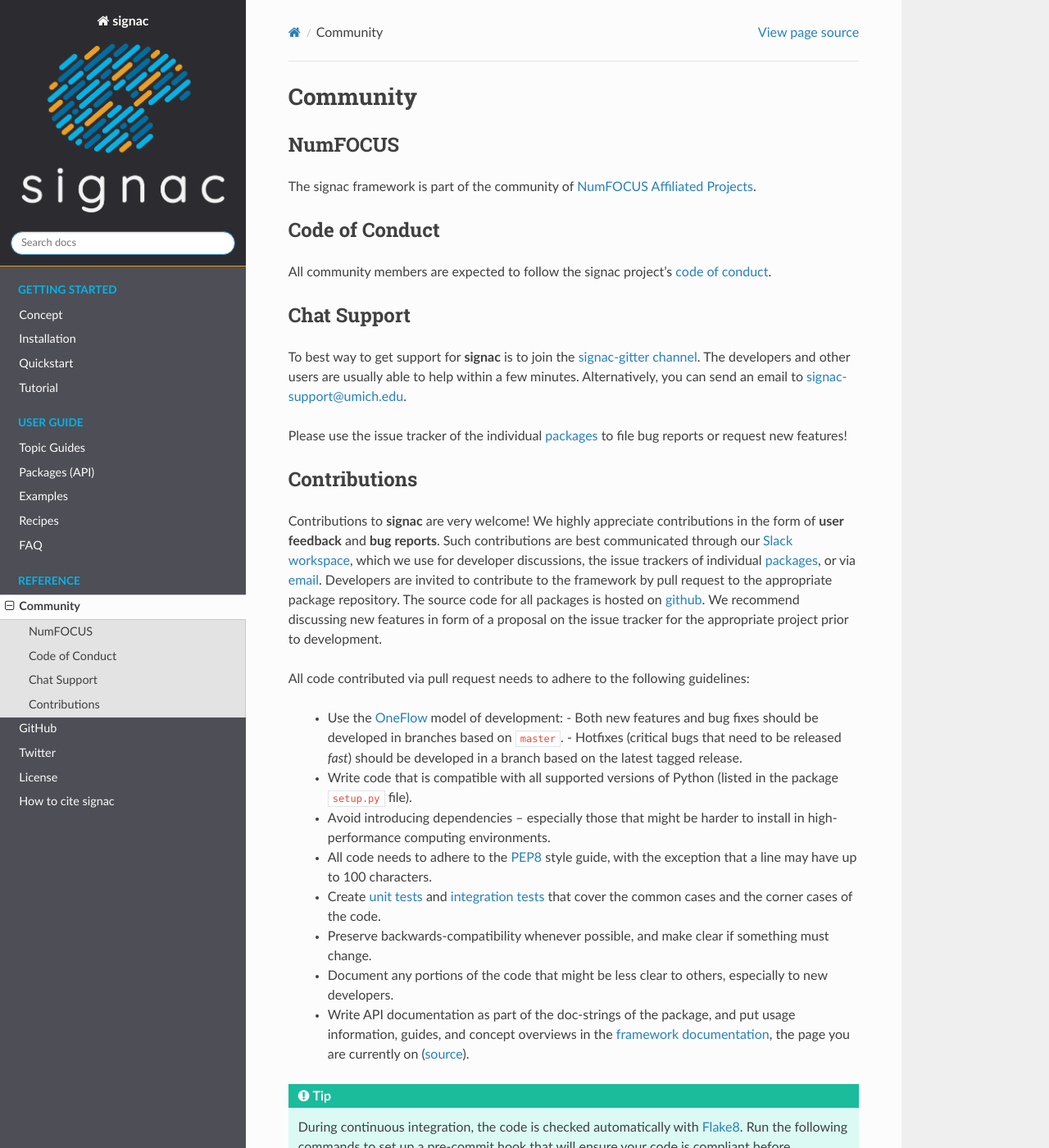
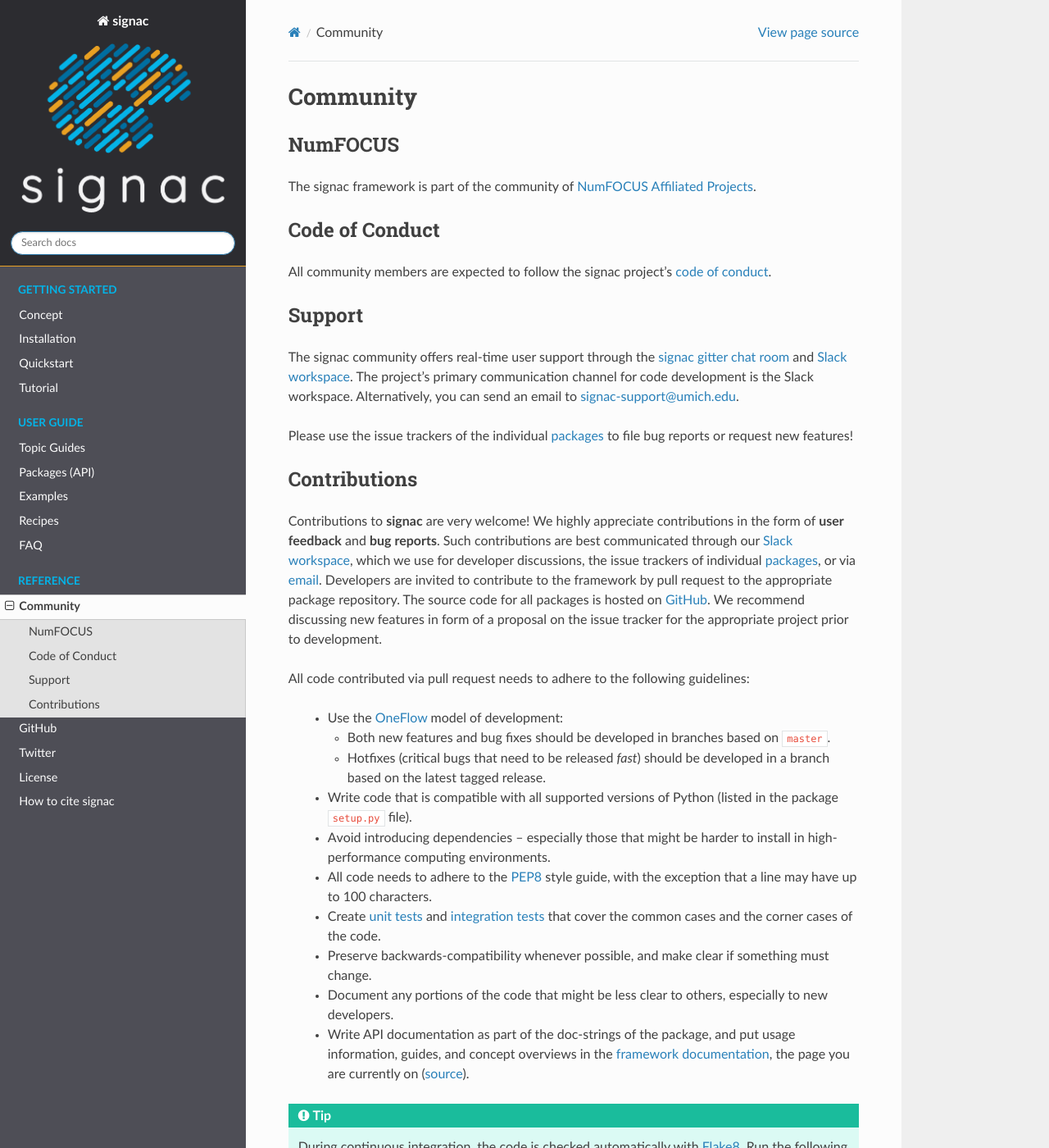
Before and after one commit to glotzerlab/signac-docs, a Sphinx documentation site: the page built from docs/source/community.rst, in a window 1280 px wide and 1400 px high. Shown: the whole window at 82% size. Built offline with Sphinx 7.4.7 and the Read the Docs theme 2.0.0, drawn with Linux system fonts in a browser that asks for light colours.

Commit message:
Revise Support content and fix links.

```diff
--- a/docs/source/community.rst
+++ b/docs/source/community.rst
@@ -16,14 +18,17 @@
 
 .. _support:
 
-Chat Support
-------------
+Support
+-------
 
-To best way to get support for **signac** is to join the `signac-gitter channel <https://gitter.im/signac/Lobby>`_.
-The developers and other users are usually able to help within a few minutes.
-Alternatively, you can send an email to signac-support@umich.edu.
+The signac community offers real-time user support through the `signac gitter chat room <https://gitter.im/signac/Lobby>`_ and `Slack workspace`_.
+The project's primary communication channel for code development is the Slack workspace.
+Alternatively, you can send an email to `signac-support@umich.edu <signac-support@umich.edu>`_.
 
-Please use the issue tracker of the individual :ref:`packages <package-overview>` to file bug reports or request new features!
+Please use the issue trackers of the individual :ref:`packages <package-overview>` to file bug reports or request new features!
+
+.. _gitter: https://gitter.im/signac/Lobby
+.. _Slack workspace: https://join.slack.com/t/signac/shared_invite/enQtNzk2MTUxNjU5ODkzLWM1NDFmMzRmMTA2MjFlN2ZiOTQ4MDBjNmIwMmM4YTgyZTQ1ODFkMGNhZTc5M2IwMmE1MWJiOTliN2Y2Y2M3ZDY
 
 .. _contribute:
 
@@ -32,16 +37,18 @@
 
 Contributions to **signac** are very welcome!
 We highly appreciate contributions in the form of **user feedback** and **bug reports**.
-Such contributions are best communicated through our `Slack workspace <https://join.slack.com/t/signac/shared_invite/enQtNzk2MTUxNjU5ODkzLWM1NDFmMzRmMTA2MjFlN2ZiOTQ4MDBjNmIwMmM4YTgyZTQ1ODFkMGNhZTc5M2IwMmE1MWJiOTliN2Y2Y2M3ZDY>`_, which we use for developer discussions, the issue trackers of individual :ref:`packages <package-overview>`, or via `email <mailto:signac-support@umichedu>`_.
+Such contributions are best communicated through our `Slack workspace`_, which we use for developer discussions, the issue trackers of individual :ref:`packages <package-overview>`, or via `email <signac-support@umich.edu>`_.
 Developers are invited to contribute to the framework by pull request to the appropriate package repository.
-The source code for all packages is hosted on `github`_.
+The source code for all packages is hosted on `GitHub`_.
 We recommend discussing new features in form of a proposal on the issue tracker for the appropriate project prior to development.
 
 All code contributed via pull request needs to adhere to the following guidelines:
 
-  * Use the OneFlow_ model of development:
+  * Use the `OneFlow`_ model of development:
+
     - Both new features and bug fixes should be developed in branches based on ``master``.
     - Hotfixes (critical bugs that need to be released *fast*) should be developed in a branch based on the latest tagged release.
+
   * Write code that is compatible with all supported versions of Python (listed in the package ``setup.py`` file).
   * Avoid introducing dependencies -- especially those that might be harder to install in high-performance computing environments.
   * All code needs to adhere to the PEP8_ style guide, with the exception that a line may have up to 100 characters.
@@ -50,7 +57,7 @@
   * Document any portions of the code that might be less clear to others, especially to new developers.
   * Write API documentation as part of the doc-strings of the package, and put usage information, guides, and concept overviews in the `framework documentation <https://docs.signac.io/>`_, the page you are currently on (`source <https://github.com/glotzerlab/signac-docs/>`_).
 
-.. _github: https://github.com/glotzerlab/
+.. _GitHub: https://github.com/glotzerlab/
 .. _PEP8: https://www.python.org/dev/peps/pep-0008/
 .. _OneFlow: https://www.endoflineblog.com/oneflow-a-git-branching-model-and-workflow
 
```
Also changed, not shown: other parts of docs/source/community.rst (+3 -1 lines).
